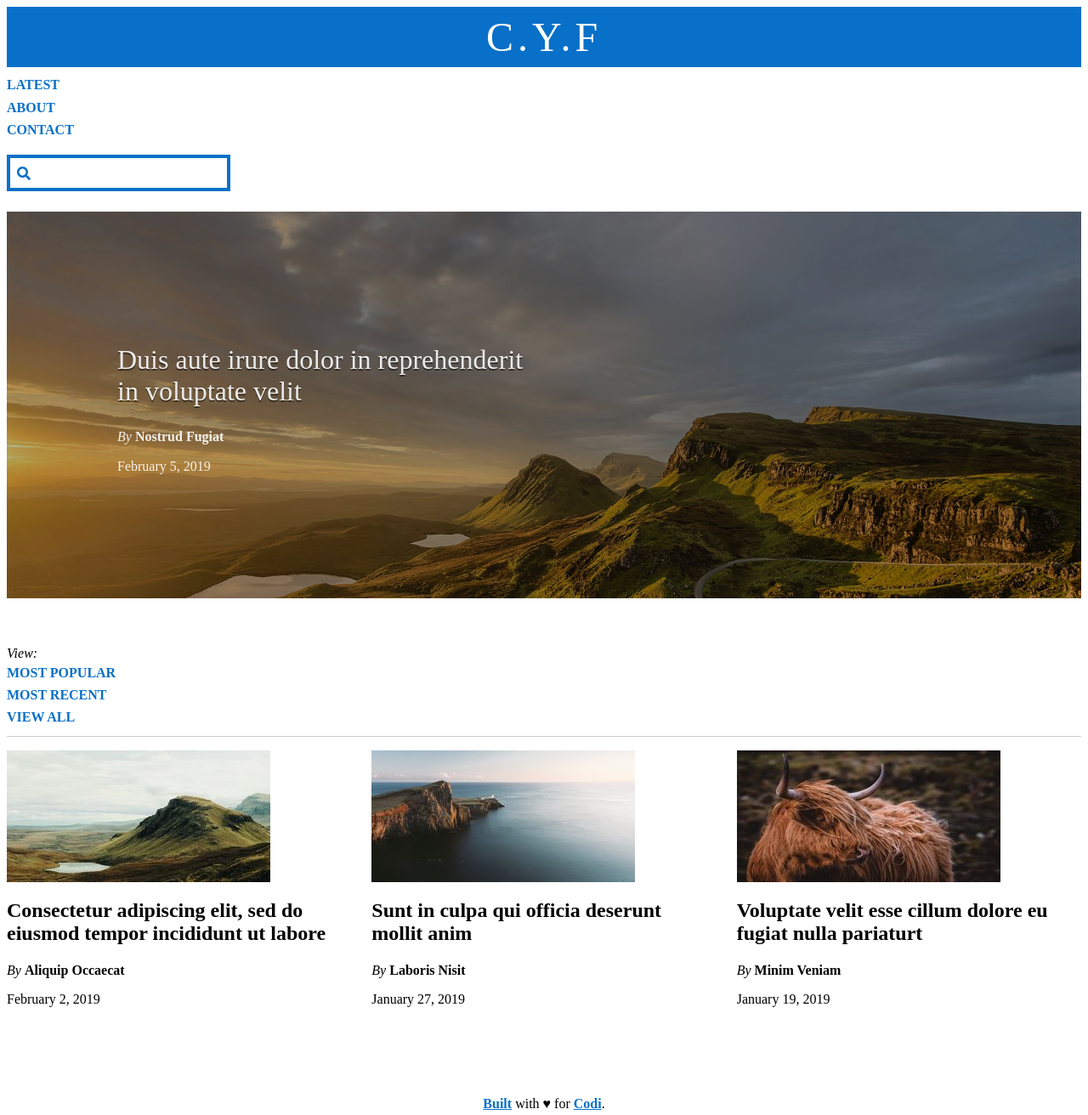
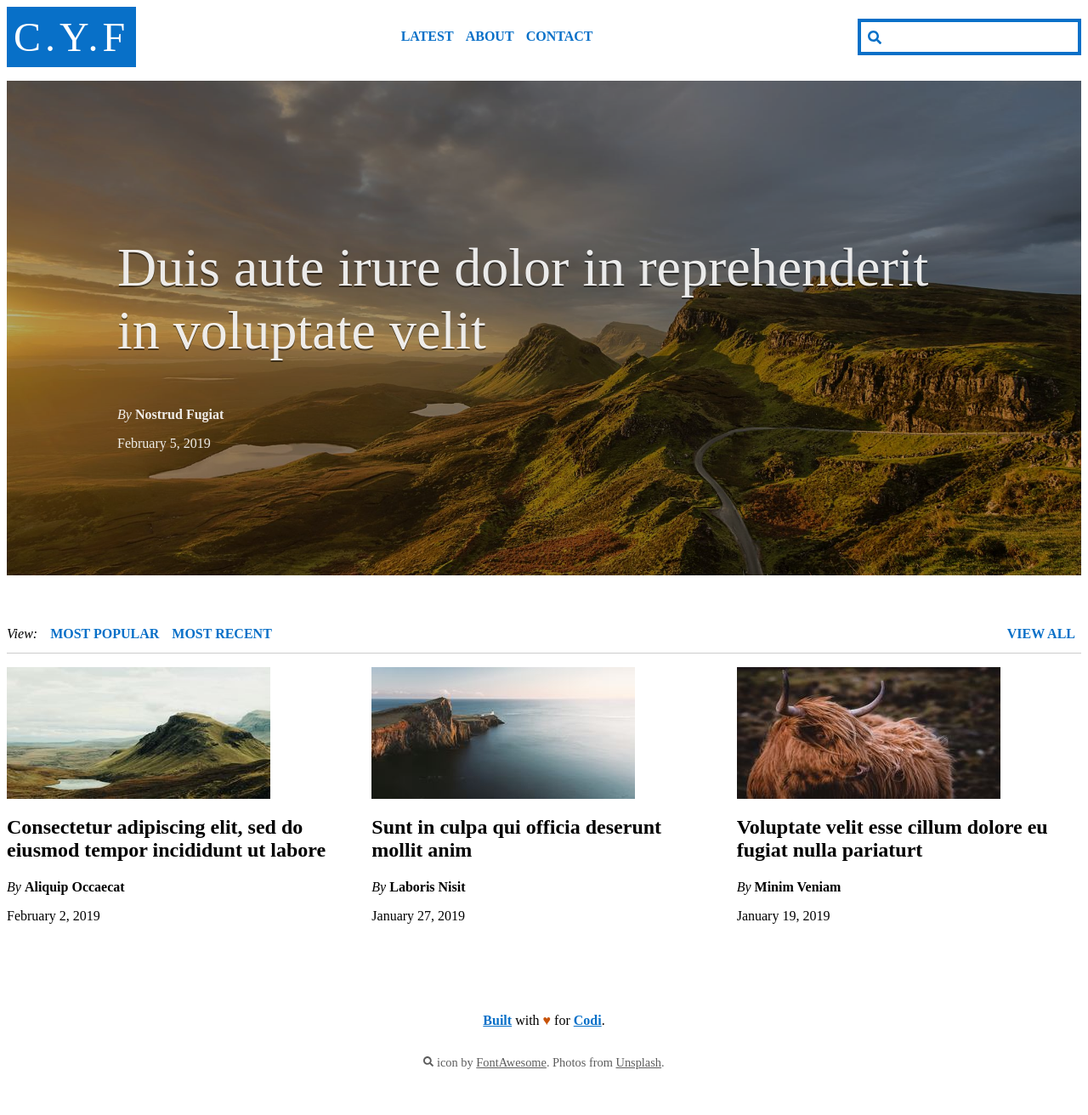
Before and after one commit to Mostafa-kassem-t01/HTML-CSS-GIT, a website: page week-3/29-combined-skills/index.html in a window 1280 px wide. Shown: the top 1312 px of the page at 85% size. Drawn offline with Linux system fonts and the light colour scheme.

Commit message:
Completed 29-ex exercise

```diff
--- a/week-1/3-semantic-html/index.html
+++ b/week-1/3-semantic-html/index.html
@@ -14,30 +14,36 @@
     <div class="site-wrapper">
       <header class="site-header">
         <div class="site-header__title">Messages</div>
-    </header>
+      </header>
       <div class="messages">
         <article class="message">
           <div class="message__author">Won</div>
           <p class="message__content">Where should we meet later?</p>
-          <span class="message__time"><time datetime="03 25, 2018 19:5">Mar 25, 2018 7:25pm</time></span>
+          <span class="message__time"
+            ><time datetime="03 25, 2018 19:5">Mar 25, 2018 7:25pm</time></span
+          >
         </article>
         <article class="message">
           <div class="message__author">Luke</div>
           <p class="message__content">
             Let's meet at the iCafe in Merchant City. https://goo.gl/maps/aza4h9nUBhn
           </p>
-          <span class="message__time"><time datetime="03 25, 2018 19:35">Mar 25, 2018 7:35pm</time></span>
+          <span class="message__time"
+            ><time datetime="03 25, 2018 19:35">Mar 25, 2018 7:35pm</time></span
+          >
         </article>
         <article class="message">
           <div class="message__author">Won</div>
           <p class="message__content">
             Ok! https://media.giphy.com/media/l41K4KlVE8dgozf8I/giphy.gif
           </p>
-          <span class="message__time"><time datetime="03 25, 2018 19:38">Mar 25, 2018 7:38pm</time></span>
+          <span class="message__time"
+            ><time datetime="03 25, 2018 19:38">Mar 25, 2018 7:38pm</time></span
+          >
         </article>
       </div>
       <div id="result" class="result"></div>
     </div>
-    <script defer src="/js/3-result.js"></script>
+    <script defer src="/js/3-result.js" role="main"></script>
   </body>
 </html>
--- a/week-3/29-combined-skills/index.html
+++ b/week-3/29-combined-skills/index.html
@@ -10,10 +10,11 @@
   </head>
 
   <body>
+    <header>
     <div class="site-wrapper">
       <div class="site-header">
         <h1 class="site-header__title">C.Y.F</h1>
-        <div class="main-nav">
+        <nav class="main-nav">
           <ul class="main-nav__list">
             <li class="main-nav__list-item">
               <a href="index.html">Latest</a>
@@ -25,7 +26,7 @@
               <a href="contact.html">Contact</a>
             </li>
           </ul>
-        </div>
+        </nav>
         <form class="site-search" action="/search">
           <label for="search-input">
             Search
@@ -48,9 +49,9 @@
           <button type="submit">Submit</button>
         </form>
       </div>
-
+    </header>
       <main>
-        <div class="hero">
+        <article class="hero">
           <img class="hero__image" src="/images/29-hero.jpg" />
           <h2 class="hero__title">
             Duis aute irure dolor in reprehenderit in voluptate velit
@@ -59,7 +60,7 @@
           <p class="hero__time">
             <time datetime="2019-02-05">February 5, 2019</time>
           </p>
-        </div>
+        </article>
         <div class="views">
           <h2 class="views__title">View:</h2>
           <a class="view-list__item" href="#">Most Popular</a>
@@ -106,7 +107,7 @@
             href="https://github.com/coditech/Submissions/tree/master/Exercises/html-css-git-exercises"
             >Built</a
           >
-          with ♥ for <a href="https://codi.tech/">Codi</a>.
+          with <span class="heart" >♥</span> for <a href="https://codi.tech/">Codi</a>.
         </p>
         <p>
           <svg
--- a/week-3/29-combined-skills/styles.css
+++ b/week-3/29-combined-skills/styles.css
@@ -1,3 +1,49 @@
 span.heart{
-    background-color: #c85308;
+	color: #c85308;
 }
+
+@media screen and (min-width: 992px){
+	.hero__title{
+		font-size: 4em;
+	}
+}
+
+.main-nav__list{
+	display: flex;
+	justify-content: space-around ;
+}
+
+@media screen and (min-width: 767px){
+	.site-header{
+		display: flex;
+        flex-direction: row;
+        justify-content: space-between;
+	}
+    .site-header__title , .main-nav , .site-search , .views__title{
+        align-self: center;
+    }
+    .views{
+		display: flex;
+        flex-direction: row;
+	}
+    .view-list__item{
+        text-align: center;
+        align-self: center;
+        padding-left: 15px;
+    }
+    .views__all{
+        position:absolute;
+        right:0;
+        padding-right: 15px;
+    }
+}
+
+.main-article{
+    max-width: 50em;
+    line-height: 1.7;
+}
+
+.site-content{
+    display: flex;
+    justify-content: center;
+}
```
Also changed, not shown: week-3/29-combined-skills/about.html (+4 -4 lines), week-3/29-combined-skills/contact.html (+18 -2 lines).
